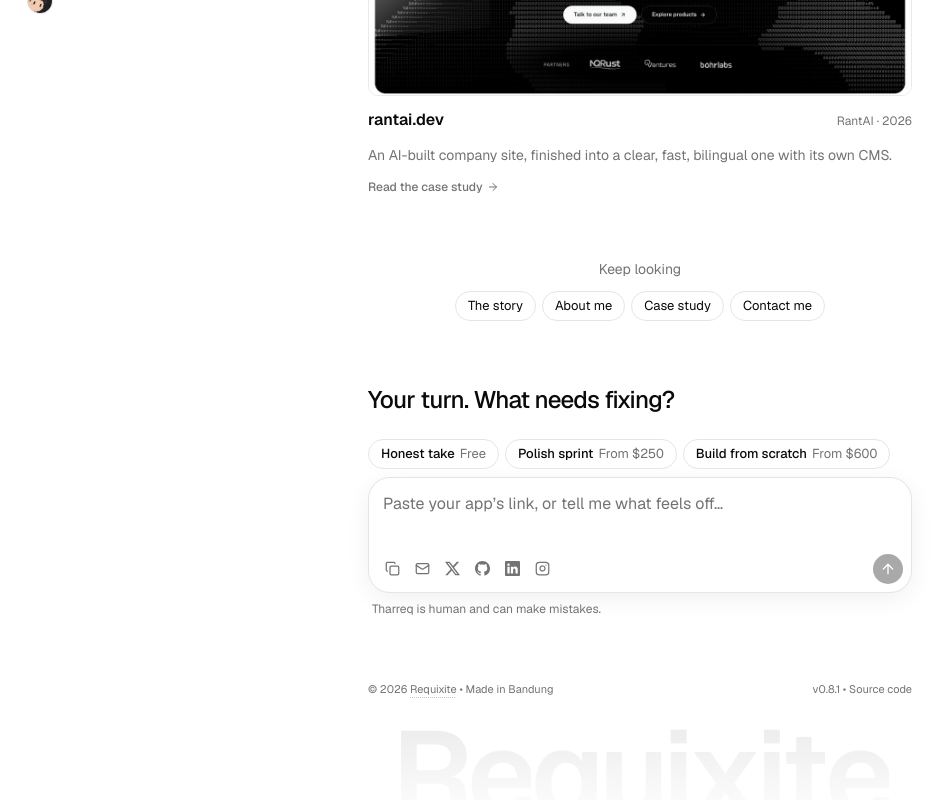
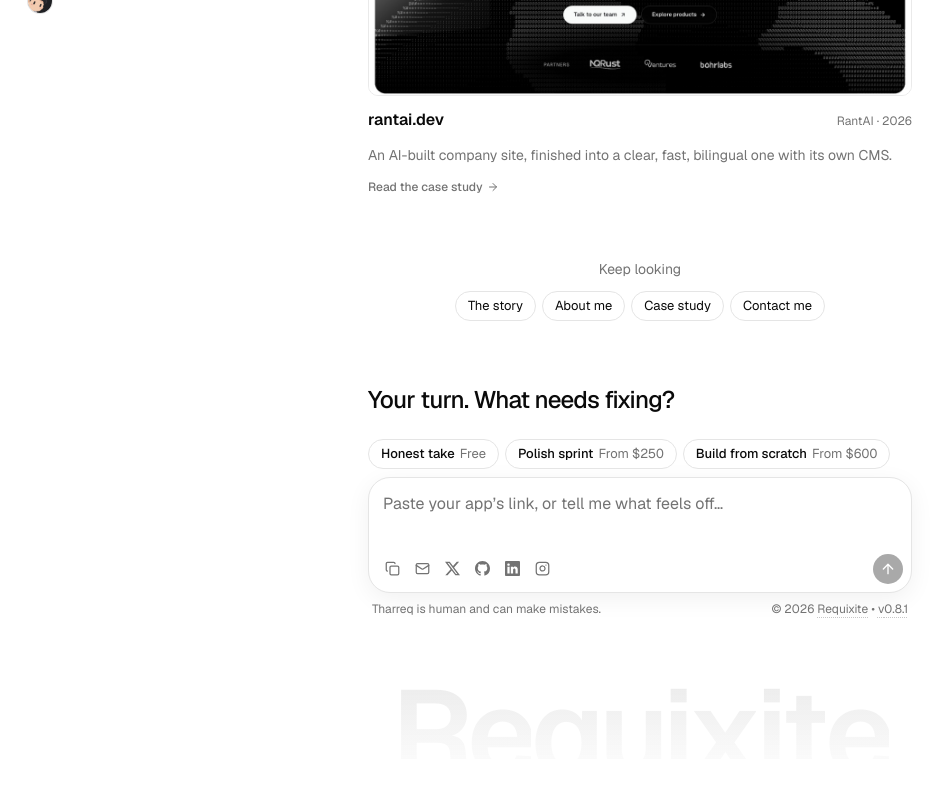
Before and after one commit to mtharreqq/requixite, a Next.js app: page /work in a window 1280 px wide. Shown: the part 439-1239 px from the top of the page, without its empty margins (0-948 px from the left). After the commit the page ends 1198 px from the top, so only its background shows below. Built offline with nearby package versions, Linux system fonts and the light colour scheme.

Commit message:
Footer meta under the composer: © Requixite • version, version opens last update and source

```diff
--- a/components/salmoon/connect-section.tsx
+++ b/components/salmoon/connect-section.tsx
@@ -7,14 +7,13 @@ import {
 } from "@/components/ui/hover-card";
 import type { PortfolioCopy } from "@/lib/portfolio-copy";
 import { useEffect, useRef, useState } from "react";
-import { Check, Copy, Mail } from "lucide-react";
+import { ArrowUpRight, Check, Copy, Mail } from "lucide-react";
 import {
   GithubSvg,
   InstagramSvg,
   LinkedinSvg,
   XSvg,
 } from "@/components/dock-icons";
-import { FooterWordmark } from "@/components/salmoon/footer-wordmark";
 import * as TooltipPrimitive from "@radix-ui/react-tooltip";
 import {
   TooltipContent,
@@ -135,68 +134,64 @@ export function ContactIcons({ copy }: { copy: PortfolioCopy["contact"] }) {
   );
 }
 
-/** The footer, for the pages without the story. */
-export function ConnectSection({ copy }: { copy: PortfolioCopy["contact"] }) {
+/** "© 2026 Requixite • v0.8.1": the name opens its meaning, the version
+ * opens when the site was last updated and its source. */
+export function FooterMeta({ copy }: { copy: PortfolioCopy["contact"] }) {
+  const card =
+    "bg-popover/95 border-border/80 text-muted-foreground rounded-lg p-4 text-xs leading-relaxed shadow-xl backdrop-blur-md";
+  const trigger =
+    "hover:text-foreground decoration-muted-foreground/40 cursor-pointer underline decoration-dotted underline-offset-4 transition-colors";
   return (
-    <section className="w-full">
-      {/* One row: brand left, version right. The name opens its meaning. */}
-      <footer className="text-muted-foreground text-[11px] leading-relaxed">
-        <div className="flex flex-col items-center gap-1 sm:flex-row sm:justify-between">
-          <p>
+    <p className="text-muted-foreground text-xs">
       © {new Date().getFullYear()}{" "}
       <HoverCard openDelay={120} closeDelay={150}>
         <HoverCardTrigger asChild>
-                <button
-                  type="button"
-                  aria-label={copy.aboutName}
-                  className="hover:text-foreground decoration-muted-foreground/40 cursor-pointer underline decoration-dotted underline-offset-4 transition-colors"
-                >
+          <button type="button" aria-label={copy.aboutName} className={trigger}>
             Requixite
           </button>
         </HoverCardTrigger>
-              <HoverCardContent
-                side="top"
-                sideOffset={8}
-                className="bg-popover/95 border-border/80 text-muted-foreground w-72 rounded-lg p-4 text-xs leading-relaxed shadow-xl backdrop-blur-md"
-              >
+        <HoverCardContent side="top" sideOffset={8} className={`${card} w-72`}>
           <p className="text-foreground mb-1 font-medium">
             Precise. Exquisite. Requisite.
           </p>
           {copy.nameMeaning}
         </HoverCardContent>
       </HoverCard>
-            {` • ${copy.made}`}
+      {" • "}
+      <HoverCard openDelay={120} closeDelay={150}>
+        <HoverCardTrigger asChild>
+          <button type="button" className={trigger}>
+            v{process.env.NEXT_PUBLIC_VERSION}
+          </button>
+        </HoverCardTrigger>
+        <HoverCardContent
+          side="top"
+          align="end"
+          sideOffset={8}
+          className={`${card} flex w-56 flex-col gap-2`}
+        >
+          {updated && (
+            <p>
+              {copy.updated}{" "}
+              <span className="text-foreground">
+                {new Intl.DateTimeFormat(copy.dateLocale, {
+                  dateStyle: "long",
+                  timeZone: "Asia/Jakarta",
+                }).format(new Date(updated))}
+              </span>
             </p>
-          {/* Version and last deploy, so it's clear the site is still kept up. */}
-          <p>
-            <a
-              href={`${REPO}/commits/main`}
-              target="_blank"
-              rel="noopener noreferrer"
-              className="hover:text-foreground transition-colors"
-            >
-              v{process.env.NEXT_PUBLIC_VERSION}
-              {updated &&
-                ` • ${copy.updated} ${new Intl.DateTimeFormat(copy.dateLocale, { dateStyle: "medium", timeZone: "Asia/Jakarta" }).format(new Date(updated))}`}
-            </a>
-            {" • "}
+          )}
           <a
             href={REPO}
             target="_blank"
             rel="noopener noreferrer"
-              className="hover:text-foreground transition-colors"
+            className="text-foreground inline-flex items-center gap-1 hover:underline"
           >
             {copy.source}
+            <ArrowUpRight aria-hidden className="size-3" />
           </a>
+        </HoverCardContent>
+      </HoverCard>
     </p>
-        </div>
-        <div className="relative mt-6 overflow-hidden">
-          <FooterWordmark
-            text="Requixite"
-            className="mb-[-0.2em] text-[clamp(3.5rem,15vw,7.5rem)] leading-[0.85] font-semibold tracking-[-0.06em]"
-          />
-        </div>
-      </footer>
-    </section>
   );
 }
--- a/components/salmoon/review-story.tsx
+++ b/components/salmoon/review-story.tsx
@@ -51,7 +51,7 @@ import {
 import { openChat } from "@/lib/chat-events";
 import { SplitReveal } from "@/components/salmoon/split-reveal";
 import { jumpTo, smoothScrollTo } from "@/components/smooth-scroll";
-import { ContactIcons } from "@/components/salmoon/connect-section";
+import { ContactIcons, FooterMeta } from "@/components/salmoon/connect-section";
 import { cn } from "@/lib/utils";
 import {
   HoverCard,
@@ -887,9 +887,10 @@ export function AskBox({ locale }: { locale: Locale }) {
           </span>
         </div>
       </div>
-      <p className="mt-2 px-1 text-xs">
+      <div className="mt-2 flex flex-wrap items-baseline justify-between gap-x-4 gap-y-1 px-1 text-xs">
         <Note offer={offer} />
-      </p>
+        <FooterMeta copy={contact} />
+      </div>
     </div>
   );
 }
--- a/components/sub-page.tsx
+++ b/components/sub-page.tsx
@@ -1,6 +1,6 @@
 import Link from "next/link";
 import { getPortfolioCopy, type Locale } from "@/lib/portfolio-copy";
-import { ConnectSection } from "@/components/salmoon/connect-section";
+import { FooterWordmark } from "@/components/salmoon/footer-wordmark";
 import { RailNav, type RailSection } from "@/components/salmoon/rail-nav";
 import { AskBox } from "@/components/salmoon/review-story";
 import { ChatDialog } from "@/components/salmoon/chat-dialog";
@@ -81,7 +81,12 @@ export function SubPage({
             </SectionReveal>
             {/* Short pages push the footer to the bottom of the screen. */}
             <div className="mt-auto">
-              <ConnectSection copy={copy.contact} />
+              <footer className="relative overflow-hidden">
+                <FooterWordmark
+                  text="Requixite"
+                  className="mb-[-0.2em] text-[clamp(3.5rem,15vw,7.5rem)] leading-[0.85] font-semibold tracking-[-0.06em]"
+                />
+              </footer>
             </div>
           </>
         )}
--- a/lib/portfolio-copy.ts
+++ b/lib/portfolio-copy.ts
@@ -261,7 +261,6 @@ export const english = {
     copyFailed: "Couldn't copy. Try sending an email instead.",
     send: "Send email",
     subject: "Honest take on my app — Requixite",
-    made: "Made in Bandung",
     updated: "Updated",
     dateLocale: "en-US",
     source: "Source code",
@@ -549,7 +548,6 @@ export const indonesian: PortfolioCopy = {
     copyFailed: "Email belum tersalin. Coba tombol Kirim email.",
     send: "Kirim email",
     subject: "Minta honest take untuk aplikasiku — Requixite",
-    made: "Dibuat di Bandung",
     updated: "Diperbarui",
     dateLocale: "id-ID",
     source: "Kode sumber",
```
Lines whose indentation alone changed are shown as unchanged.
